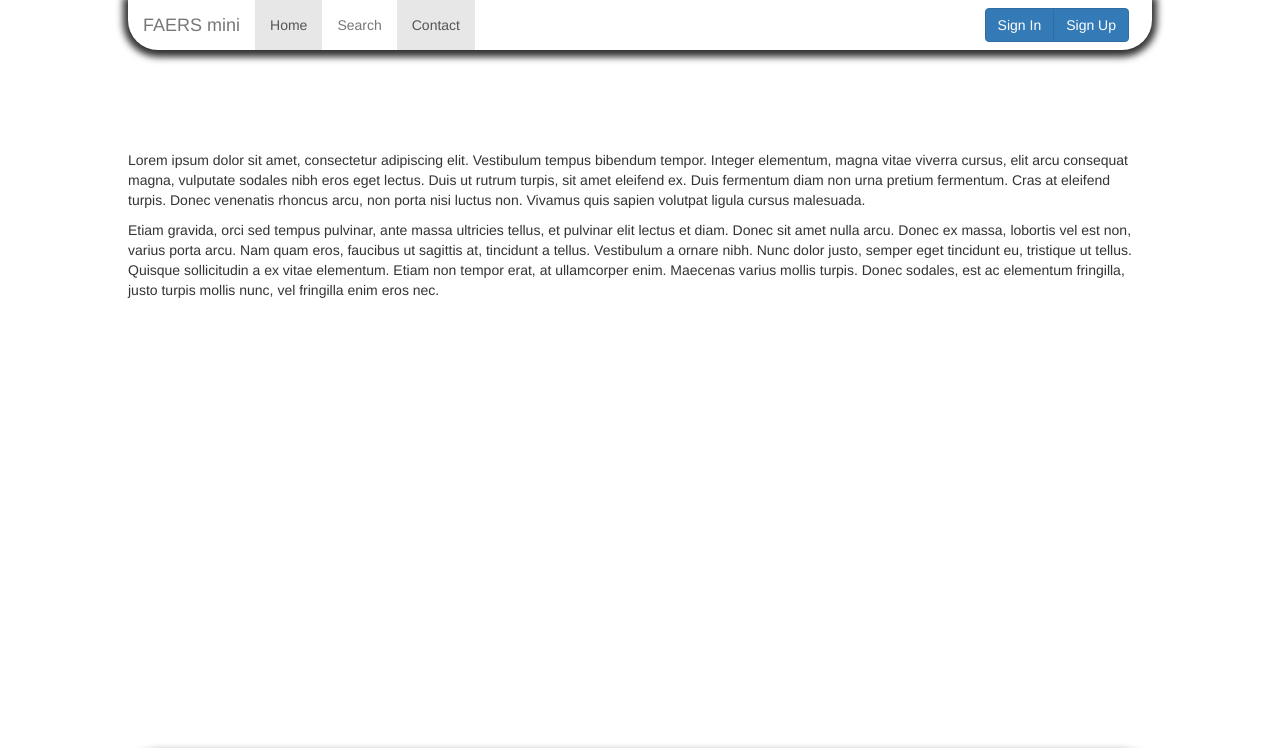
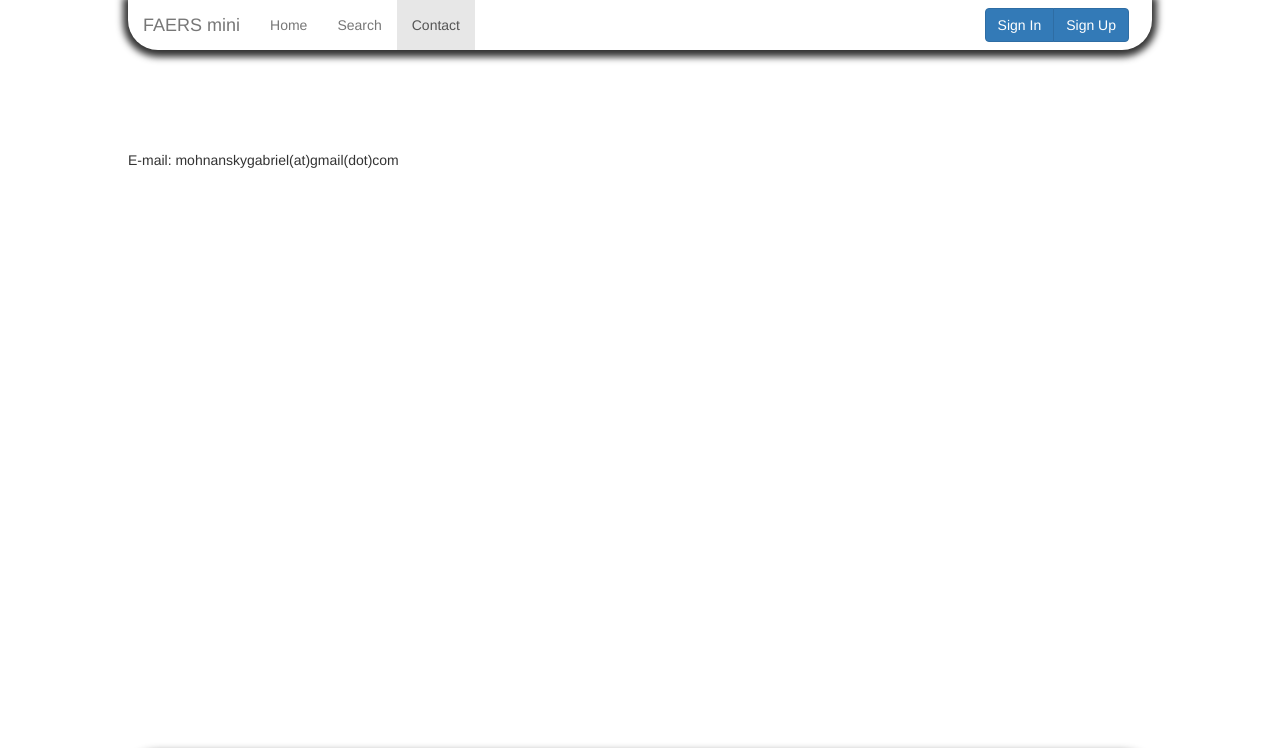
Before and after one commit to mohnanskygabriel/faers-mini-web, a website: page views/contact.html in a window 1280 px wide. Shown: the top 748 px of the page. Drawn offline with nearby package versions, Linux system fonts and the light colour scheme; files that its build step writes are made by us from their sources; files whose address does not match are found by name.

Commit message:
added contact and some text

```diff
--- a/views/contact.html
+++ b/views/contact.html
@@ -27,7 +27,7 @@
                 </div>
                 <div class="collapse navbar-collapse" id="myNavbar">
                     <ul class="nav navbar-nav">
-                        <li class="active"><a href="https://faers-mini.herokuapp.com/">Home</a></li>
+                        <li><a href="https://faers-mini.herokuapp.com/">Home</a></li>
                         <li><a href="https://faers-mini.herokuapp.com/search">Search</a></li>
                         <li class="active"><a href="https://faers-mini.herokuapp.com/contact">Contact</a></li>
                     </ul>
@@ -55,8 +55,7 @@
 
     </header>
     <section id="resultSection">
-        <p>Lorem ipsum dolor sit amet, consectetur adipiscing elit. Vestibulum tempus bibendum tempor. Integer elementum, magna vitae viverra cursus, elit arcu consequat magna, vulputate sodales nibh eros eget lectus. Duis ut rutrum turpis, sit amet eleifend ex. Duis fermentum diam non urna pretium fermentum. Cras at eleifend turpis. Donec venenatis rhoncus arcu, non porta nisi luctus non. Vivamus quis sapien volutpat ligula cursus malesuada.</p>
-        <p>Etiam gravida, orci sed tempus pulvinar, ante massa ultricies tellus, et pulvinar elit lectus et diam. Donec sit amet nulla arcu. Donec ex massa, lobortis vel est non, varius porta arcu. Nam quam eros, faucibus ut sagittis at, tincidunt a tellus. Vestibulum a ornare nibh. Nunc dolor justo, semper eget tincidunt eu, tristique ut tellus. Quisque sollicitudin a ex vitae elementum. Etiam non tempor erat, at ullamcorper enim. Maecenas varius mollis turpis. Donec sodales, est ac elementum fringilla, justo turpis mollis nunc, vel fringilla enim eros nec. </p>
+        <p id="emad">E-mail: </p>
     </section>
     <footer>
         <div id="footerDiv">
@@ -71,6 +70,17 @@
             </div>
         </div>
     </footer>
+       <script>
+        x = "gabriel";
+        y = "mohnansky";
+        z = "(dot)com";
+        v = "gmail";
+        w = "(at)";
+        $(document).ready(function() {
+            $("#emad").append(y + x + w + v + z);
+        });
+
+    </script>
 
 </body>
 
```
Also changed, not shown: views/index.html (+15 -2 lines).
